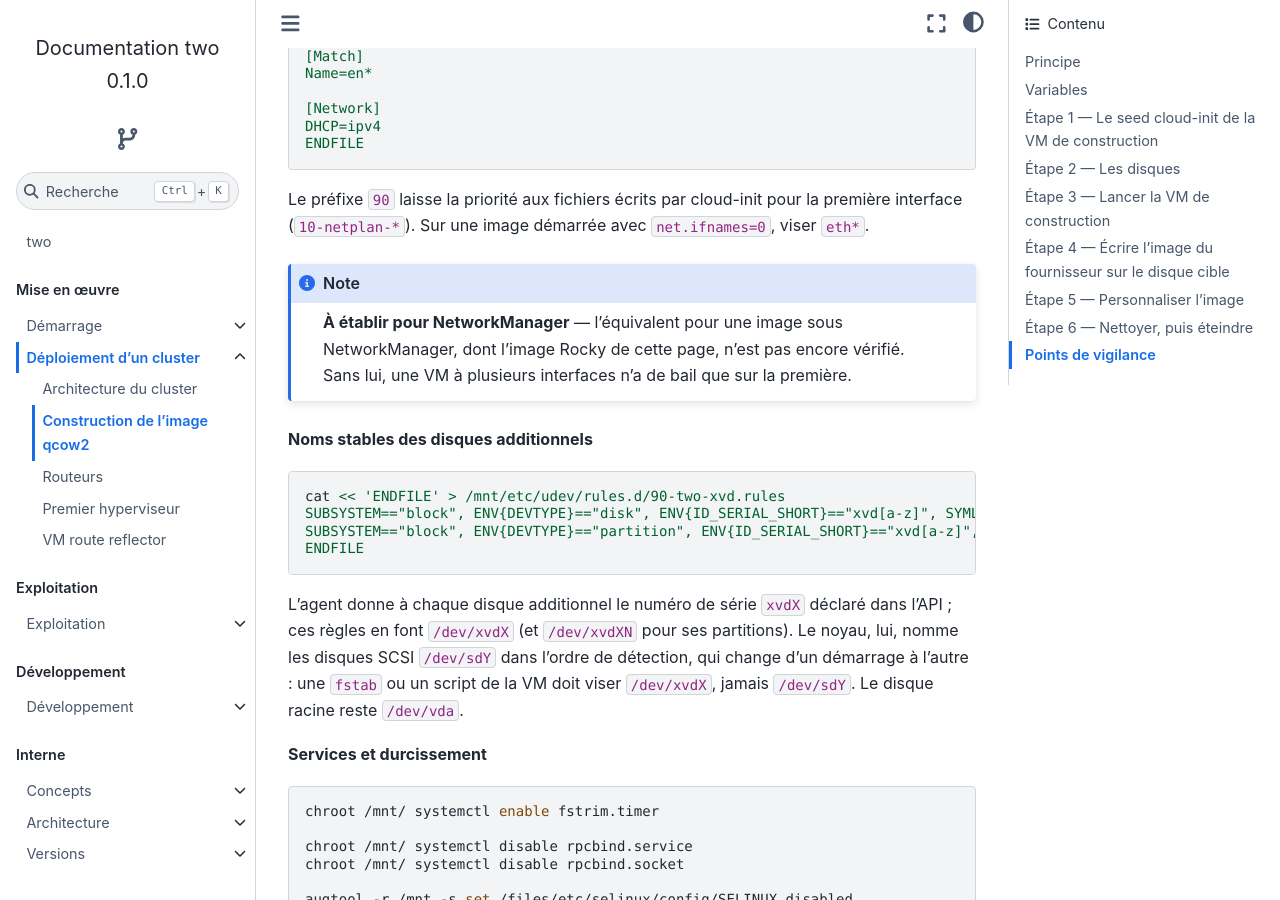
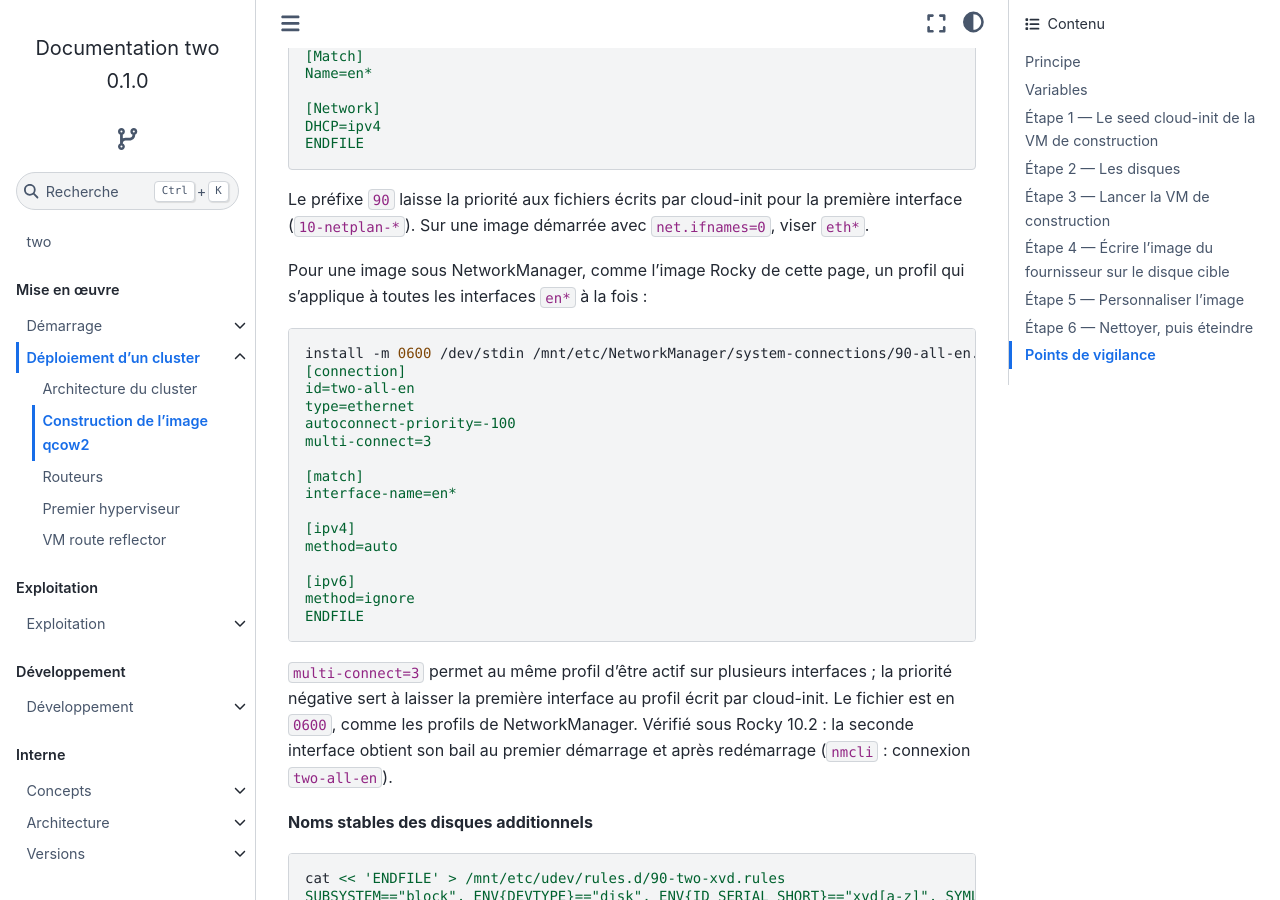
Before and after one commit to GnomeZworc/two-mirror, a Sphinx documentation site: the page built from docs/deploiement/image-qcow2.rst, in a window 1280 px wide and 900 px high, scrolled down 5625 px. Built offline with Sphinx 7.4.7 and the Sphinx Book theme 1.1.4, drawn with Linux system fonts in a browser that asks for light colours; some of the changed text lies outside the part shown.

Commit message:
f-53: doc: image, DHCP sur toutes les interfaces sous NetworkManager, seedfrom bloquant sans serveur de metadata #53
Signed-off-by: GnomeZworc <nicolas.boufidjeline@g3e.fr>

```diff
--- a/docs/deploiement/image-qcow2.rst
+++ b/docs/deploiement/image-qcow2.rst
@@ -278,11 +278,32 @@ première : cloud-init ne configure les interfaces secondaires qu'au premier dé
 Le préfixe ``90`` laisse la priorité aux fichiers écrits par cloud-init pour la première
 interface (``10-netplan-*``). Sur une image démarrée avec ``net.ifnames=0``, viser ``eth*``.
 
-.. note::
+Pour une image sous NetworkManager, comme l'image Rocky de cette page, un profil qui s'applique à
+toutes les interfaces ``en*`` à la fois :
 
-   **À établir pour NetworkManager** — l'équivalent pour une image sous NetworkManager, dont
-   l'image Rocky de cette page, n'est pas encore vérifié. Sans lui, une VM à plusieurs
-   interfaces n'a de bail que sur la première.
+.. code-block:: bash
+
+   install -m 0600 /dev/stdin /mnt/etc/NetworkManager/system-connections/90-all-en.nmconnection << 'ENDFILE'
+   [connection]
+   id=two-all-en
+   type=ethernet
+   autoconnect-priority=-100
+   multi-connect=3
+
+   [match]
+   interface-name=en*
+
+   [ipv4]
+   method=auto
+
+   [ipv6]
+   method=ignore
+   ENDFILE
+
+``multi-connect=3`` permet au même profil d'être actif sur plusieurs interfaces ; la priorité
+négative sert à laisser la première interface au profil écrit par cloud-init. Le fichier est en ``0600``,
+comme les profils de NetworkManager. Vérifié sous Rocky 10.2 : la seconde interface obtient
+son bail au premier démarrage et après redémarrage (``nmcli`` : connexion ``two-all-en``).
 
 **Noms stables des disques additionnels**
 
@@ -366,6 +387,16 @@ Points de vigilance
    oblique manquante, ce qui explique qu'une image récente fonctionne sans elle. Avec la barre
    oblique, la configuration fonctionne quelle que soit la version de cloud-init.
 
+.. warning::
+
+   **Sans serveur de metadata, la VM reste bloquée au démarrage.** Quand ``seedfrom`` figure dans
+   la configuration de la source, cloud-init lit les documents par
+   ``util.read_seeded(seedfrom, timeout=None)`` (``DataSourceNoCloud.py``, vérifié en 25.1.4) :
+   ``timeout`` et ``max_wait`` ne s'appliquent pas à cette lecture. Si ``169.254.169.254`` ne
+   répond pas, l'étape réseau de cloud-init ne se termine pas et la VM n'a pas de SSH (constaté
+   hors agent, sur une image Debian 13 démarrée sans serveur de metadata). ``seedfrom`` a aussi
+   priorité sur une ISO ``cidata`` : une telle image ne se teste pas avec un simple seed local.
+
 .. note::
 
    **Provenance de l'image du fournisseur** — tout ce qui est construit en hérite. Vérifier la
```
